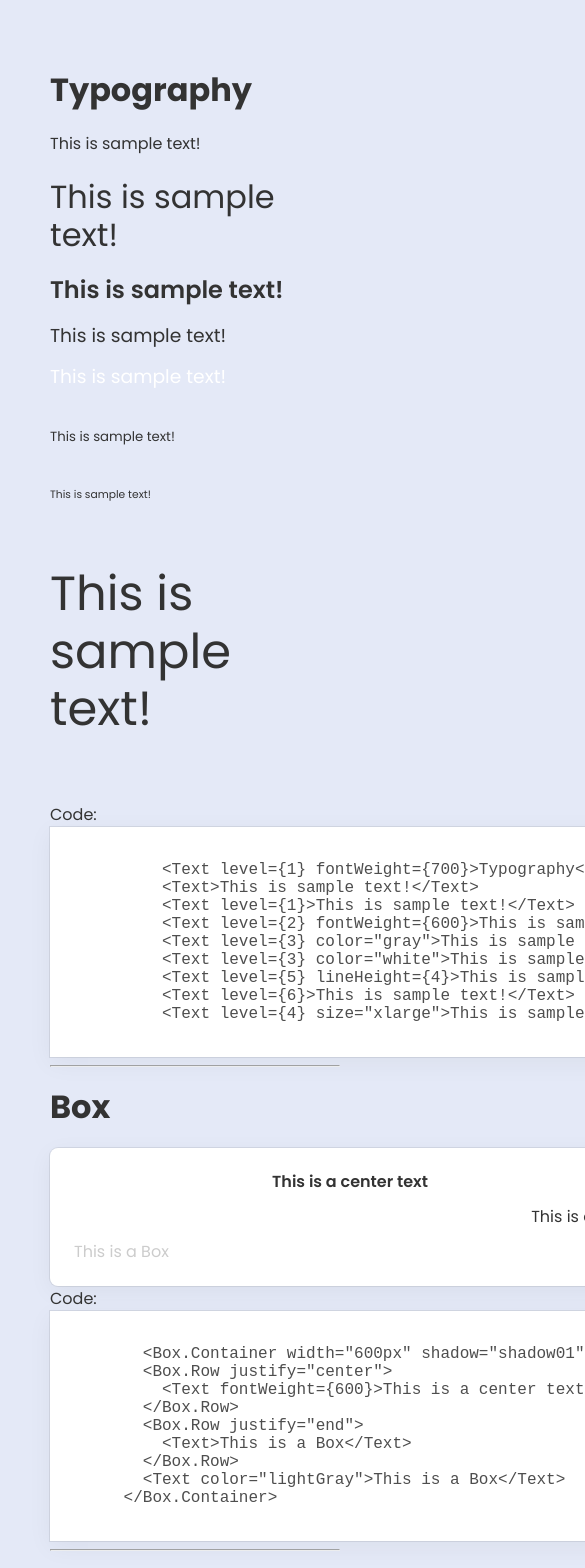
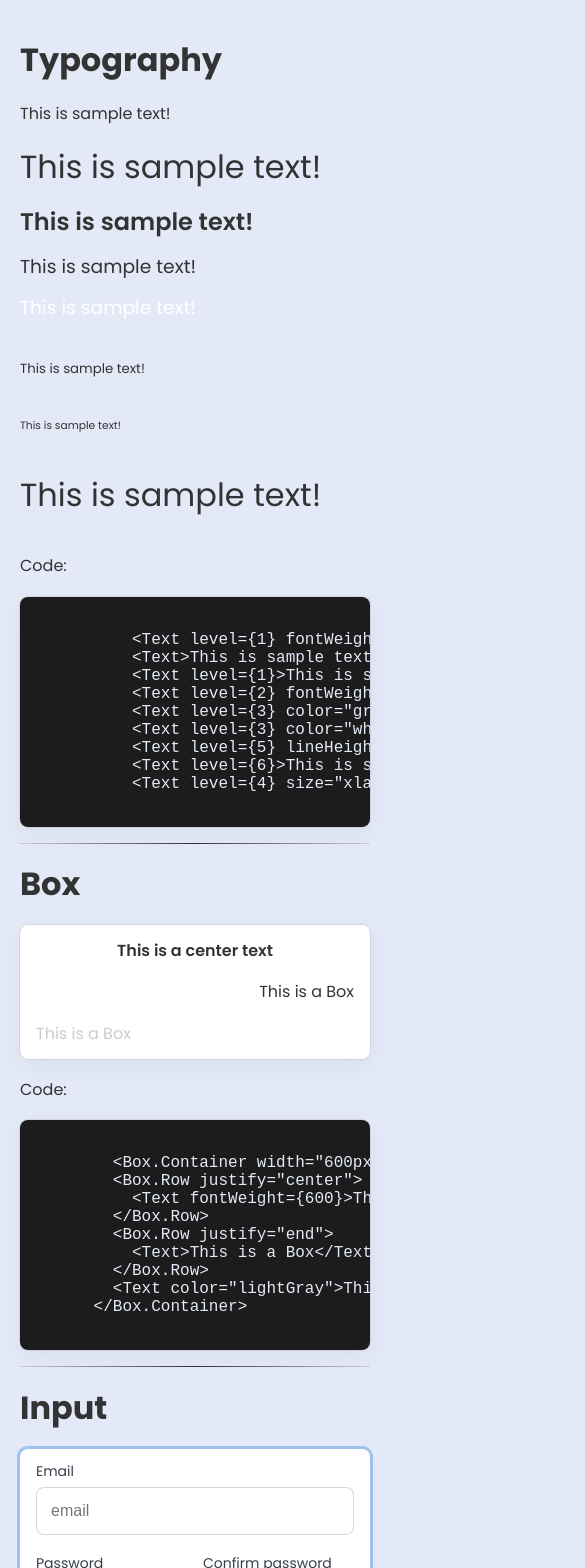
Before and after one commit to pablogeokar/nextjs13-styledComponents, a Next.js app: page / in a window 390 px wide. Shown: the top 1568 px of the page, 585 px wide, since content can reach past the window. Built offline with nearby package versions, Linux system fonts and the light colour scheme.

Commit message:
melhorando a responsividade

```diff
--- a/src/components/Box/Box.tsx
+++ b/src/components/Box/Box.tsx
@@ -13,10 +13,10 @@ export const Container = styled.div<BoxProps>`
   display: flex;
   flex-direction: column;
   justify-content: center;
-  gap: 1rem;
+  gap: 2.2rem;
   background-color: ${({ theme }) => theme.colors.white};
   width: ${attr => attr.width};
-  padding: 1.5rem;
+  padding: 1.6rem;
   border-radius: 8px;
   box-shadow: ${attr => {
 
@@ -35,10 +35,14 @@ export const Container = styled.div<BoxProps>`
 
 export const Row = styled.div<RowProps>`
 display: flex;
-justify-content: ${attr => {
-    if (attr.justify === 'center') return 'center'
-    if (attr.justify === 'end') return 'flex-end'
+  justify-content: ${attr => {
+     if (attr.justify === 'center') return 'center'
+     if (attr.justify === 'end') return 'flex-end'
+    }
+  };
+  gap: 1.6rem;
+
+  @media only screen and (max-width: 360px) {
+    flex-direction: column;
   }
-  };
-gap: 1rem;
 `
--- a/src/components/GlobalStyle.tsx
+++ b/src/components/GlobalStyle.tsx
@@ -2,12 +2,14 @@ import { createGlobalStyle } from 'styled-components'
 import { font } from '../config/font'
 
 const GlobalStyle = createGlobalStyle`
-  html,
+  html{
+    font-size: 62.5%;
+  }
   body {
     padding: 0;
     margin: 0;
     font-family:  ${font.style.fontFamily}, sans-serif;
-    font-size: 16px;
+    font-size: 1.6rem;
     background:  ${({ theme }) => theme.colors.body};
     color: ${({ theme }) => theme.colors.gray};
   }
@@ -39,10 +41,11 @@ const GlobalStyle = createGlobalStyle`
   pre{
     margin: 0;
     padding: 16px;
-    background-color: #fff;
-    width: 800px;
-    color: #4e4e4e;
+    background-color: #1c1c1c;
+    color: #E4E9F7;
     box-shadow: rgba(0, 0, 0, 0.05) 0px 6px 24px 0px, rgba(0, 0, 0, 0.08) 0px 0px 0px 1px;
+    overflow-x: auto;
+    border-radius: .8rem;
   }
 
   * {
@@ -50,7 +53,15 @@ const GlobalStyle = createGlobalStyle`
   }
 
   hr{
-    opacity: .9;
+    border: 0;
+    //opacity: .7;
+    height: 1px;
+    margin: 1.6rem 0;
+    background: #333;
+    background-image: -webkit-linear-gradient(left, #ccc, #333, #ccc);
+    background-image: -moz-linear-gradient(left, #ccc, #333, #ccc);
+    background-image: -ms-linear-gradient(left, #ccc, #333, #ccc);
+    background-image: -o-linear-gradient(left, #ccc, #333, #ccc);
   }
 `
 
--- a/src/components/Input/Input.tsx
+++ b/src/components/Input/Input.tsx
@@ -19,18 +19,19 @@ export function Input({ label, placeholder, name, value, onChange, type = 'text'
 }
 
 const Label = styled.label`
-  font-size: 0.875rem;
+  font-size: 1.4rem;
   line-height: 1.25rem;
   color: rgba(31,41,55,0.9);
 `
 
 const InputStyled = styled.input`
   width: 100%;
-  padding: .675rem .5rem;
-  margin-top: .5rem;
+  padding: 1.4rem;
+  margin-top: 1rem;
   border: 1px solid #bdc3c7a4;
   background-color: #fff;
-  border-radius: .5rem;
+  border-radius: .8rem;
+  font-size: 1.6rem;
 
   :focus{
     border-color: rgb(96,165,250,1);
--- a/src/config/layout.ts
+++ b/src/config/layout.ts
@@ -1,11 +1,11 @@
 import { IboxShadows, ISizes } from "../../types";
 
 export const fontSizes: ISizes = {
-  xsmall: ".8rem",
-  small: ".9rem",
-  normal: "1.1rem",
-  large: "2rem",
-  xlarge: "3rem",
+  xsmall: "1rem",
+  small: "1.2rem",
+  normal: "1.6rem",
+  large: "2.4rem",
+  xlarge: "3.2rem",
   xxlarge: "4rem",
 };
 
--- a/src/pages/_app.tsx
+++ b/src/pages/_app.tsx
@@ -2,17 +2,26 @@ import type { AppProps } from 'next/app'
 import { SessionProvider } from "next-auth/react"
 import { ThemeProvider } from 'styled-components'
 import GlobalStyle from '../components/GlobalStyle'
+import Head from 'next/head'
 
 import { light, dark } from '../config/themes'
 import { boxShadows, fontSizes } from './../config/layout';
 
 export default function App({ Component, pageProps: { session, ...pageProps } }: AppProps) {
   return (
+    <>
+      <Head>
+        <title>Create Next App</title>
+        <meta name="description" content="Generated by create next app" />
+        <meta name="viewport" content="width=device-width, initial-scale=1" />
+        <link rel="icon" href="/favicon.ico" />
+      </Head>
       <SessionProvider session={session}>
         <ThemeProvider theme={{ ...light, boxShadows: boxShadows, fontSizes: fontSizes }}>
           <GlobalStyle />
           <Component {...pageProps} />
         </ThemeProvider>
       </SessionProvider>
+    </>
   )
 }
--- a/src/pages/index.tsx
+++ b/src/pages/index.tsx
@@ -16,7 +16,7 @@ export default function StyleGuide() {
       <Text level={5} lineHeight={4}>This is sample text!</Text>
       <Text level={6}>This is sample text!</Text>
       <Text level={4} size="xlarge">This is sample text!</Text>
-      <Text>Code:</Text>
+      <Text level={4}>Code:</Text>
       <pre>
         {
           `
@@ -36,7 +36,7 @@ export default function StyleGuide() {
 
       {/** Box */}
       <Text level={1} fontWeight={700}>Box</Text>
-      <Box.Container width="600px" shadow="basic01">
+      <Box.Container shadow="basic01">
         <Box.Row justify="center">
           <Text fontWeight={600}>This is a center text</Text>
         </Box.Row>
@@ -46,7 +46,7 @@ export default function StyleGuide() {
         <Text color="lightGray">This is a Box</Text>
       </Box.Container>
 
-      <Text>Code:</Text>
+      <Text level={4}>Code:</Text>
       <pre>
         {`
         <Box.Container width="600px" shadow="shadow01">
@@ -63,14 +63,14 @@ export default function StyleGuide() {
       <hr />
       {/** Input */}
       <Text level={1} fontWeight={700}>Input</Text>
-      <Box.Container width="600px" shadow="skyblue">
+      <Box.Container shadow="skyblue">
         <Input label="Email" placeholder="email" />
         <Box.Row>
           <Input label="Password" placeholder="password" type="password" />
           <Input label="Confirm password" placeholder="password" type="password" />
         </Box.Row>
       </Box.Container>
-      <Text>Code:</Text>
+      <Text level={4}>Code:</Text>
       <pre>
         {`
         <Box.Container width="600px" shadow="skyblue">
@@ -82,6 +82,7 @@ export default function StyleGuide() {
         </Box.Container>
     `}
       </pre>
+      <hr />
       <Text level={1} fontWeight={700}>Tab</Text>
       <Tab.Container>
         <Tab.Tabs>
@@ -92,10 +93,11 @@ export default function StyleGuide() {
         test
         </Tab.Content>
       </Tab.Container>
+      <hr />
     </Page>
   )
 }
 
 const Page = styled.div`
-  padding: 50px;
+  padding: 2rem;
 `
```
Also changed, not shown: src/components/Text/Text.ts (line endings or trailing spaces). Lines whose indentation alone changed are shown as unchanged.
